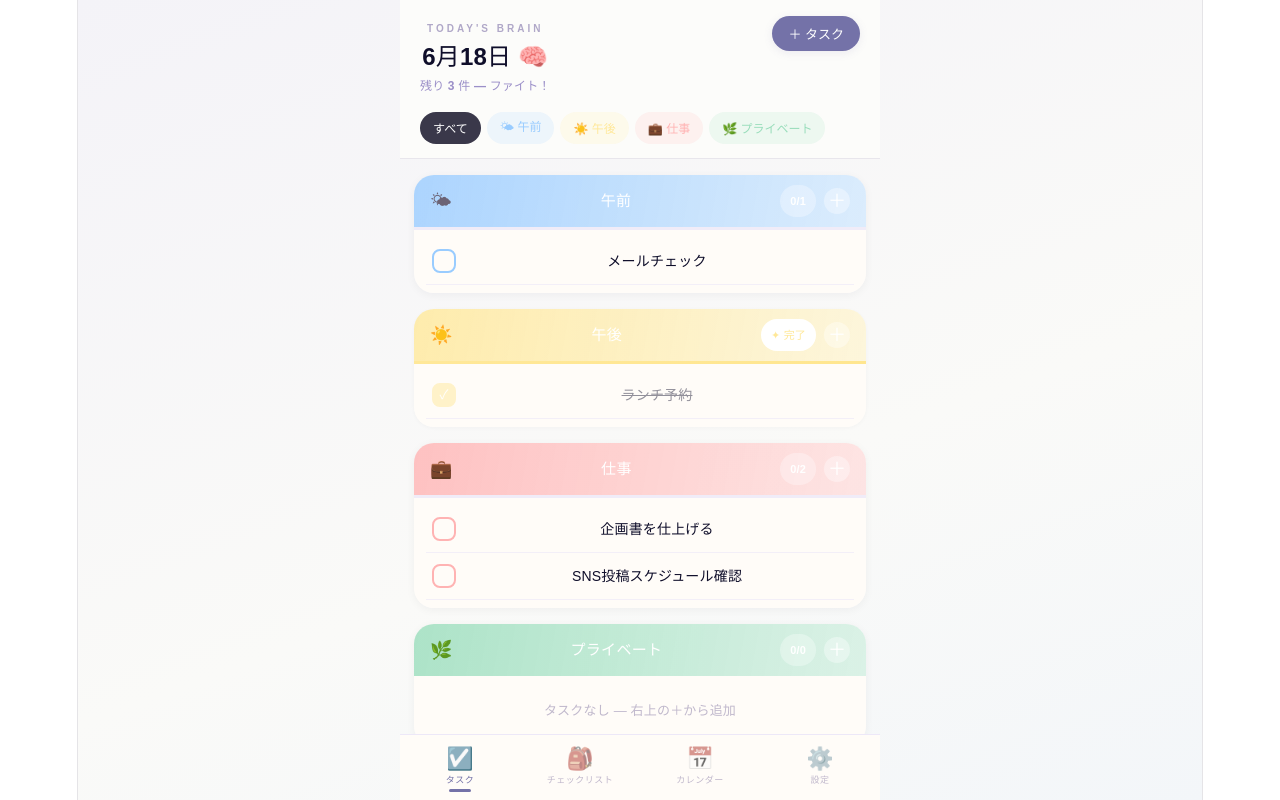
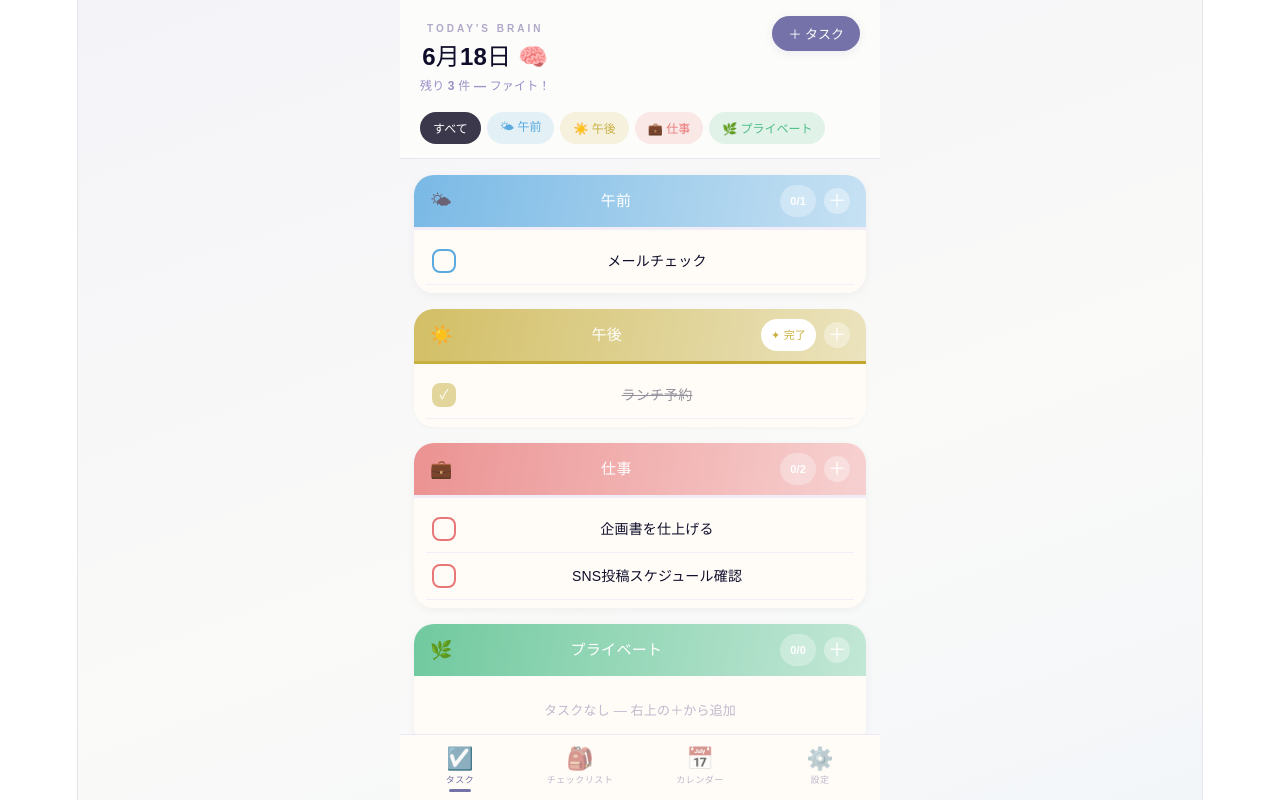
Before and after one commit to ayalin777a/todays-brain, a React (Vite) app: page / in a window 1280 px wide. Built offline with nearby package versions, Linux system fonts and the light colour scheme.

Commit message:
Adjust vivid palette to medium saturation — readable but not neon

```diff
--- a/src/App.jsx
+++ b/src/App.jsx
@@ -14,16 +14,16 @@ const PALETTE = {
     { hex:"#8A9BAA", label:"Smoke" },
   ],
   vivid: [
-    { hex:"#FFB3B3", label:"Red" },
-    { hex:"#FFCC99", label:"Orange" },
-    { hex:"#FFE899", label:"Yellow" },
-    { hex:"#99DDBB", label:"Green" },
-    { hex:"#99CCFF", label:"Blue" },
-    { hex:"#BBAAFF", label:"Violet" },
-    { hex:"#FFB3D9", label:"Pink" },
-    { hex:"#99DDDD", label:"Cyan" },
-    { hex:"#FFBBAA", label:"Coral" },
-    { hex:"#BBBBCC", label:"Mist" },
+    { hex:"#E87878", label:"Red" },
+    { hex:"#E0A060", label:"Orange" },
+    { hex:"#C8B040", label:"Yellow" },
+    { hex:"#4EBD88", label:"Green" },
+    { hex:"#5AAAE0", label:"Blue" },
+    { hex:"#9078D8", label:"Violet" },
+    { hex:"#E070B0", label:"Pink" },
+    { hex:"#40B8B8", label:"Cyan" },
+    { hex:"#E08868", label:"Coral" },
+    { hex:"#8890A8", label:"Slate" },
   ],
 };
 
@@ -177,15 +177,15 @@ const TRANSLATIONS = {
 const DEFAULTS = {
   ja: {
     tCats: [
-      { id:"morning",   name:"午前",         color:"#99CCFF", emoji:"🌤" },
-      { id:"afternoon", name:"午後",         color:"#FFE899", emoji:"☀️" },
-      { id:"work",      name:"仕事",         color:"#FFB3B3", emoji:"💼" },
-      { id:"private",   name:"プライベート", color:"#99DDBB", emoji:"🌿" },
+      { id:"morning",   name:"午前",         color:"#5AAAE0", emoji:"🌤" },
+      { id:"afternoon", name:"午後",         color:"#C8B040", emoji:"☀️" },
+      { id:"work",      name:"仕事",         color:"#E87878", emoji:"💼" },
+      { id:"private",   name:"プライベート", color:"#4EBD88", emoji:"🌿" },
     ],
     cCats: [
-      { id:"cl_morning", name:"朝の持ち物", color:"#99CCFF", emoji:"🎒" },
-      { id:"cl_work",    name:"仕事グッズ", color:"#FFB3B3", emoji:"💻" },
-      { id:"cl_night",   name:"夜の準備",   color:"#BBAAFF", emoji:"🌙" },
+      { id:"cl_morning", name:"朝の持ち物", color:"#5AAAE0", emoji:"🎒" },
+      { id:"cl_work",    name:"仕事グッズ", color:"#E87878", emoji:"💻" },
+      { id:"cl_night",   name:"夜の準備",   color:"#9078D8", emoji:"🌙" },
     ],
     tasks: [
       { id:"t1", title:"メールチェック",         catId:"morning",   done:false, due:"", ts:1 },
@@ -204,15 +204,15 @@ const DEFAULTS = {
   },
   en: {
     tCats: [
-      { id:"morning",   name:"Morning", color:"#99CCFF", emoji:"🌤" },
-      { id:"afternoon", name:"Afternoon", color:"#FFE899", emoji:"☀️" },
-      { id:"work",      name:"Work",    color:"#FFB3B3", emoji:"💼" },
-      { id:"private",   name:"Personal", color:"#99DDBB", emoji:"🌿" },
+      { id:"morning",   name:"Morning", color:"#5AAAE0", emoji:"🌤" },
+      { id:"afternoon", name:"Afternoon", color:"#C8B040", emoji:"☀️" },
+      { id:"work",      name:"Work",    color:"#E87878", emoji:"💼" },
+      { id:"private",   name:"Personal", color:"#4EBD88", emoji:"🌿" },
     ],
     cCats: [
-      { id:"cl_morning", name:"Morning bag", color:"#99CCFF", emoji:"🎒" },
-      { id:"cl_work",    name:"Work gear",   color:"#FFB3B3", emoji:"💻" },
-      { id:"cl_night",   name:"Night prep",  color:"#BBAAFF", emoji:"🌙" },
+      { id:"cl_morning", name:"Morning bag", color:"#5AAAE0", emoji:"🎒" },
+      { id:"cl_work",    name:"Work gear",   color:"#E87878", emoji:"💻" },
+      { id:"cl_night",   name:"Night prep",  color:"#9078D8", emoji:"🌙" },
     ],
     tasks: [
       { id:"t1", title:"Check emails",        catId:"morning",   done:false, due:"", ts:1 },
```
